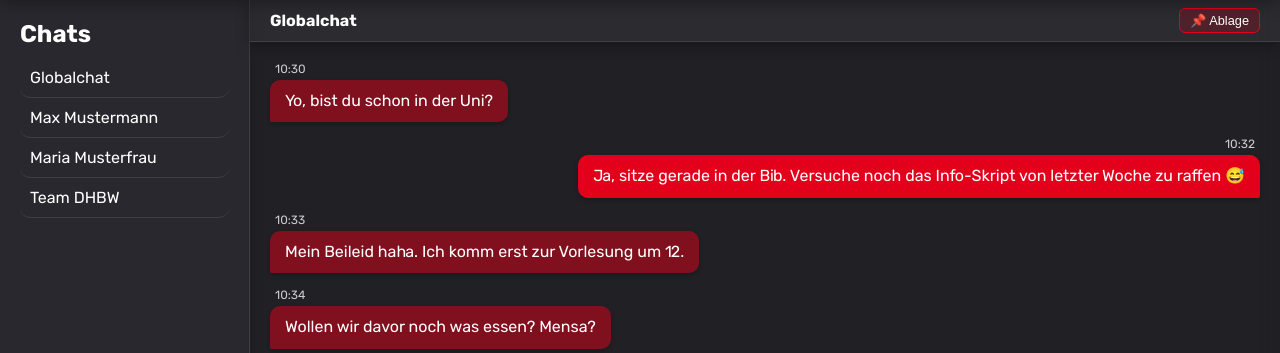
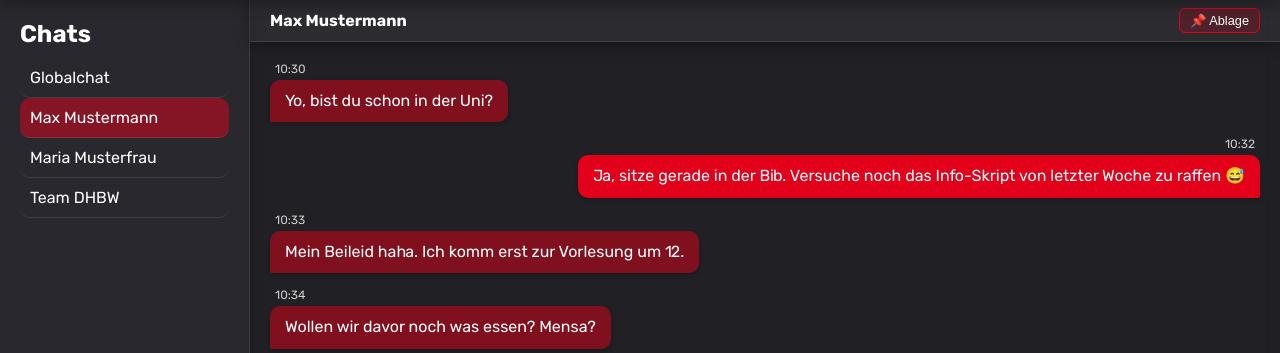
Before and after one commit to Luca-Engl/DHBW-Chat, a PHP site: page /chat.html in a window 1280 px wide. Shown: the part 70-423 px from the top of the page. Run offline with PHP 8.4, Linux system fonts and the light colour scheme.

Commit message:
Chat appearance optimizations

```diff
--- a/src/chat.html
+++ b/src/chat.html
@@ -49,7 +49,7 @@
     <section class="chat-main">
 
         <div class="chat-nav-bar">
-            <h2 id="currentChatName">Globalchat</h2>
+            <h2 id="currentChatName">Max Mustermann</h2>
             <button class="chat-important-btn" onclick="toggleImportantPanel()">
                 📌 Ablage
             </button>
--- a/src/css/layout.css
+++ b/src/css/layout.css
@@ -1598,3 +1598,7 @@
 ::-webkit-scrollbar-corner {
     background: var(--primary-background-color);
 }
+
+.active-chat {
+    background-color: var(--input-hover-border-color);
+}
```
